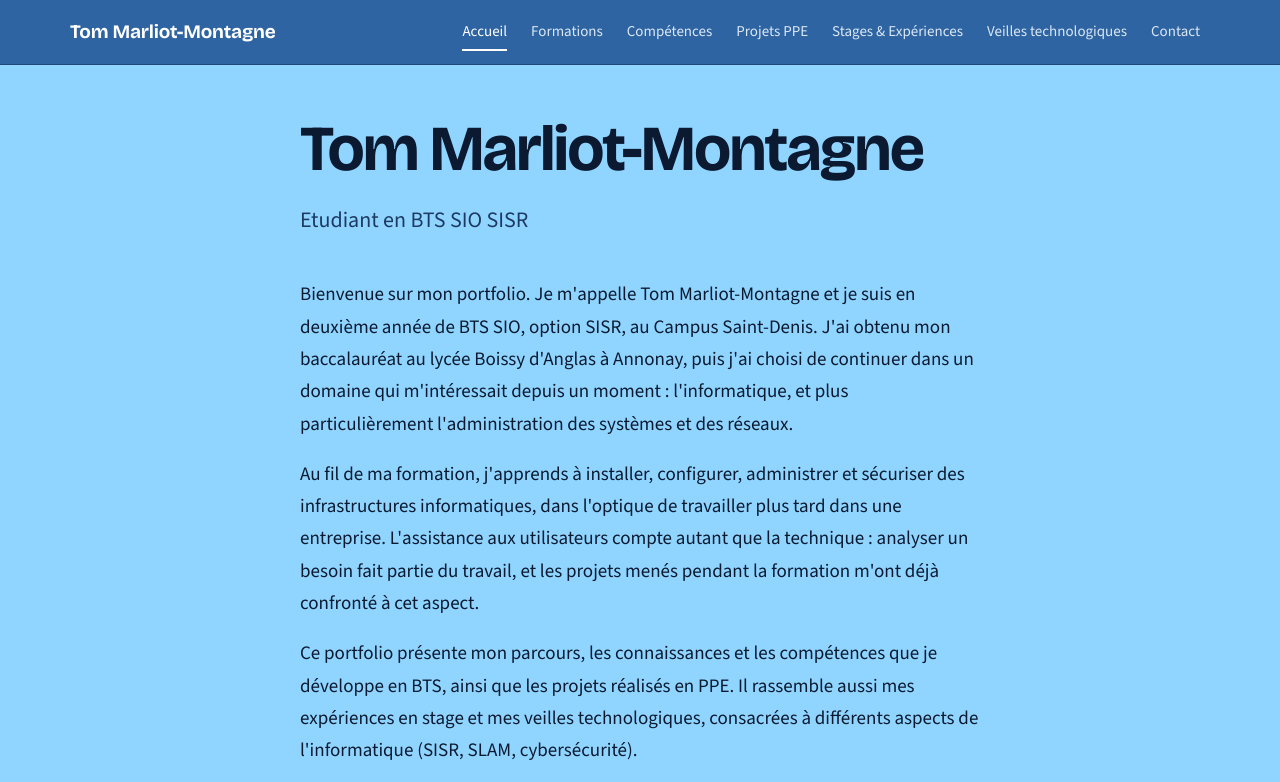
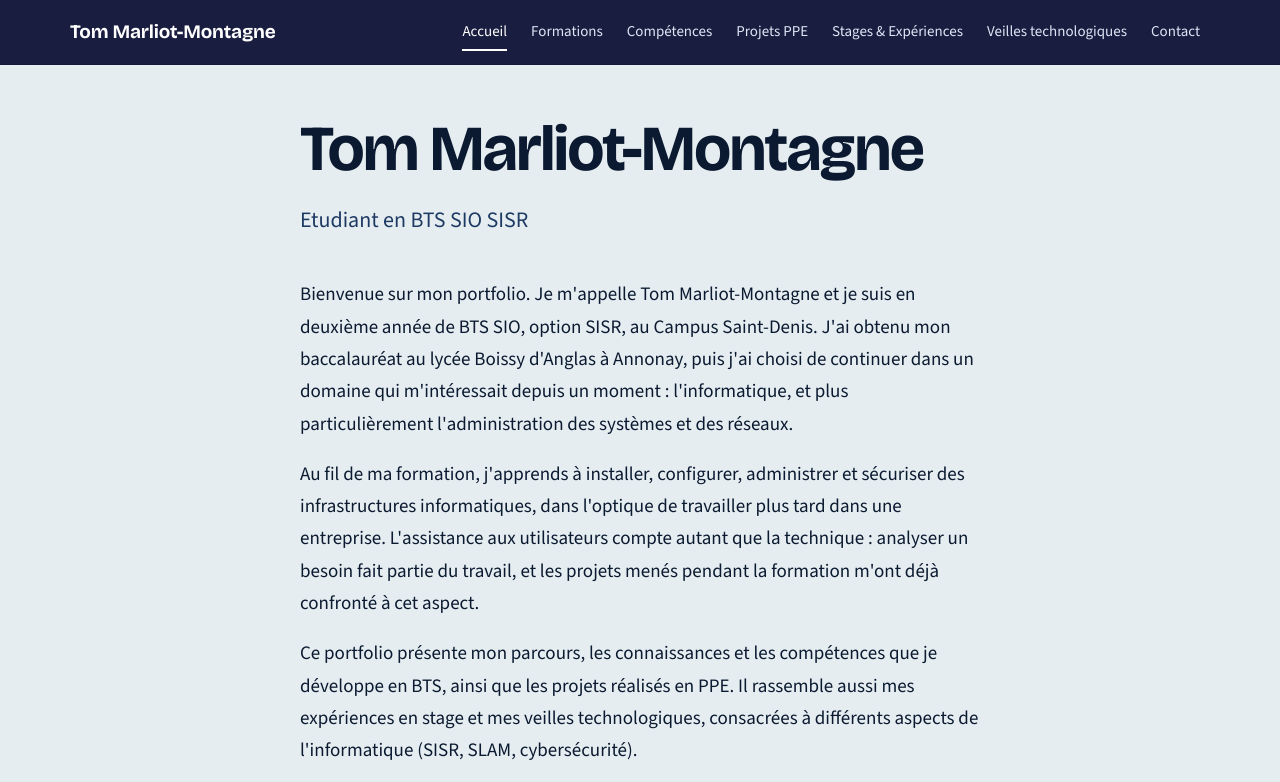
Before and after one commit to Tomino07/portfolio, a plain HTML site: page index.html in a window 1280 px wide. Shown: the top 782 px of the page. Drawn offline with nearby package versions, Linux system fonts and the light colour scheme.

Commit message:
Update style.css

```diff
--- a/css/style.css
+++ b/css/style.css
@@ -1,5 +1,5 @@
 :root {
-  --bg: #90D5FF;
+  --bg: #E5EDF1;
   --text: #0b1a30;
   --muted: #1d3a63;
   --line: rgba(11, 26, 48, .25);
@@ -62,7 +62,7 @@ strong { color: var(--text); font-weight: 700; }
   position: sticky;
   top: 0;
   z-index: 10;
-  background: rgba(42, 95, 158, .96);
+  background: rgba(17, 20, 57, .96);
   backdrop-filter: blur(8px);
   -webkit-backdrop-filter: blur(8px);
   border-bottom: 1px solid rgba(11, 26, 48, .35);
```
